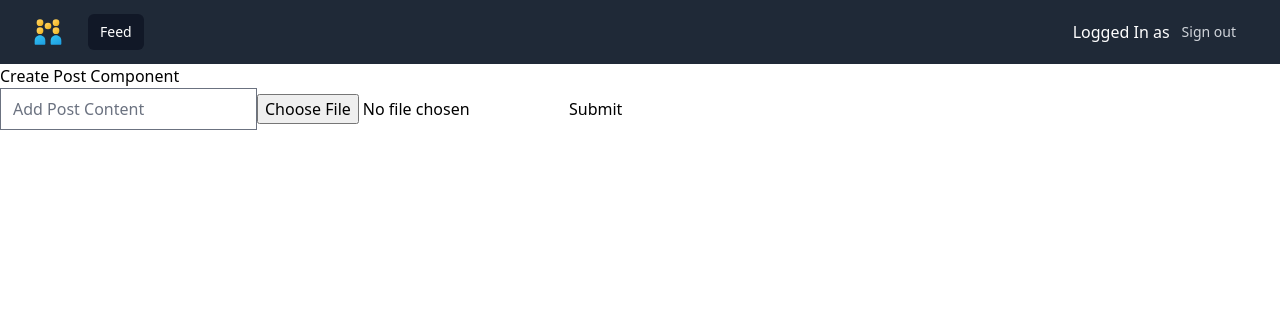
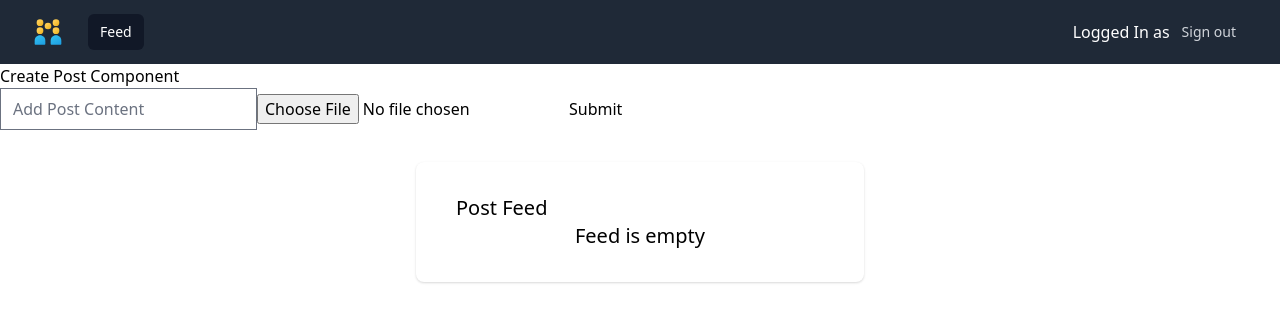
Before and after one commit to neero0x01/social-media, a React (Create React App) app: page / in a window 1280 px wide. Both pictures are taken after typing "Sample", "Sample123" into the empty fields and a click on the button "Sign in". Shown: the top 322 px of the page. Built offline with nearby package versions, Linux system fonts and the light colour scheme; a web font is replaced by a local one; what @tailwindcss/typography would draw is missing.

Commit message:
add a container around post list with some shadow

```diff
--- a/src/components/PostList.jsx
+++ b/src/components/PostList.jsx
@@ -1,7 +1,15 @@
 import Post from "./Post";
 
 const PostList = ({ posts }) => {
-  return posts.map((post, i) => <Post key={i} {...post} />);
+
+  return (
+      <div className="mt-8 sm:mx-auto sm:w-full sm:max-w-md">
+        <div className="bg-white py-8 px-4 shadow sm:rounded-lg sm:px-10">
+          <h1 className="text-xl">Post Feed</h1>
+          {!(posts.length === 0) ? posts.map((post, i) => <Post key={i} {...post} />) : <h1 className="text-xl text-center">Feed is empty</h1>}
+        </div>
+      </div>
+  )
 }
 
 export default PostList;
```
